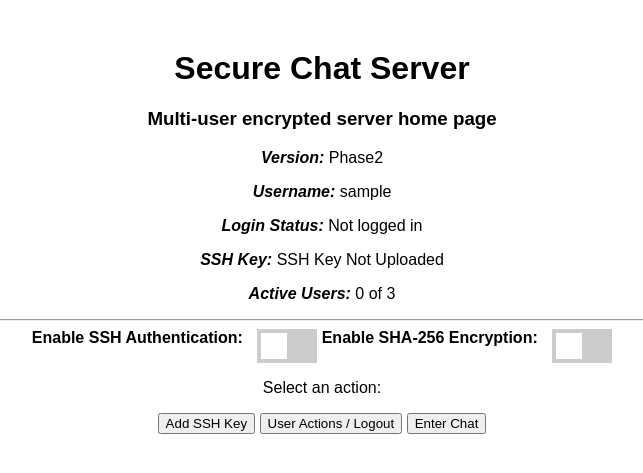
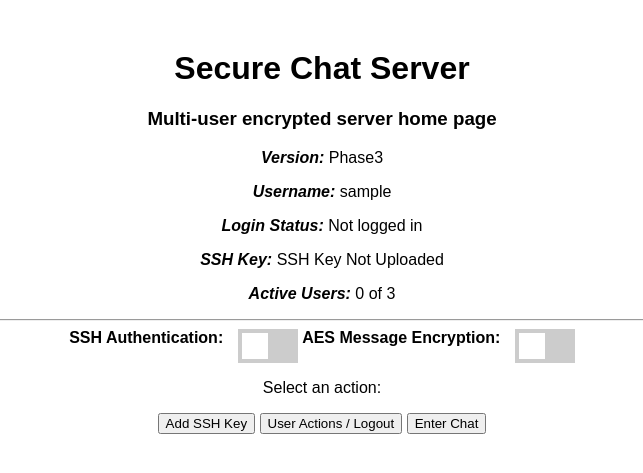
Before and after one commit to thomerc1/SecureChatServer, a Flask app: page / in a window 1280 px wide. Shown: the top 473 px of the page, without its empty margins (318-961 px from the left). Run offline with Flask 3, Linux system fonts and the light colour scheme; the visitor is signed in with stand-in values (Sample User, id 1).

Commit message:
E.Thomas - Updated Release Version and Home Page Text Strings

```diff
--- a/config/version.txt
+++ b/config/version.txt
@@ -1 +1 @@
-Phase2
+Phase3
--- a/templates/home.html
+++ b/templates/home.html
@@ -65,14 +65,14 @@
 
     {% if session.username %}
     <!-- Toggle switches for SSH authentication and SHA-256 encryption -->
-    <label class="toggle-label">Enable SSH Authentication:</label>
+    <label class="toggle-label">SSH Authentication:</label>
     <label class="toggle-switch">
         <input type="checkbox" class="toggle-input" id="ssh-switch" {% if server_config.ssh_enabled %}checked{% endif %}
             onchange="updateSSH()">
         <span class="toggle-slider"></span>
     </label>
 
-    <label class="toggle-label">Enable SHA-256 Encryption:</label>
+    <label class="toggle-label">AES Message Encryption:</label>
     <label class="toggle-switch">
         <input type="checkbox" class="toggle-input" id="encryption-switch" {% if server_config.encryption_enabled
             %}checked{% endif %} onchange="updateEncryption()">
```
